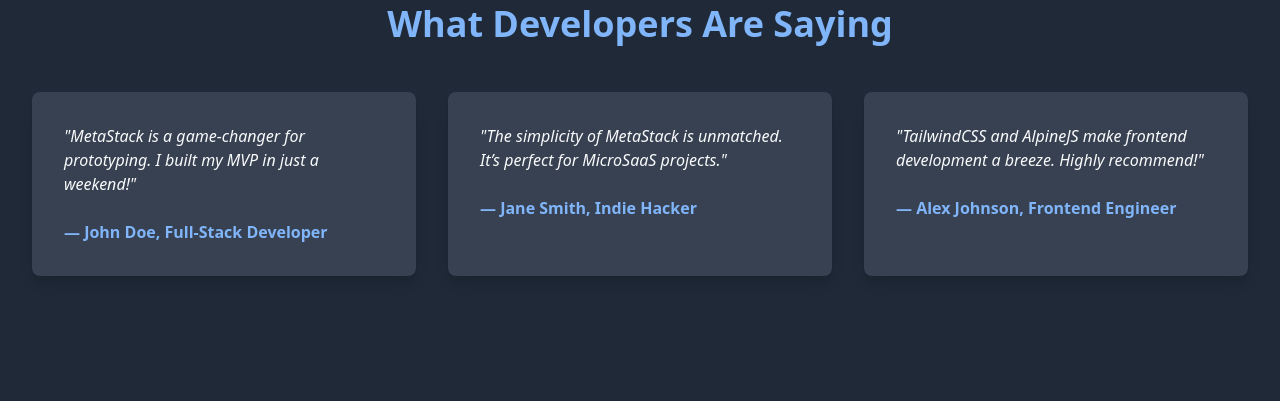
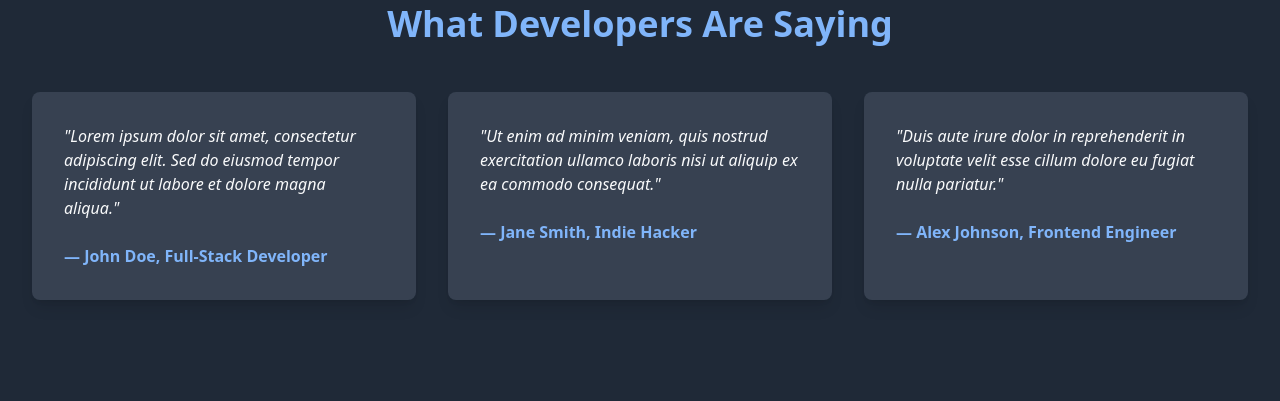
Before and after one commit to anas1412/MetaStack, a website: page index.html in a window 1280 px wide. Shown: the part 1700-2101 px from the top of the page. Drawn offline with nearby package versions, Linux system fonts and the light colour scheme.

Commit message:
added dummy data

```diff
--- a/index.html
+++ b/index.html
@@ -243,8 +243,8 @@
             class="bg-card p-8 rounded-lg shadow-lg hover:shadow-xl transition-all duration-300 overflow-hidden flex flex-col animate-slideInLeft"
           >
             <p class="text-text mb-6 italic">
-              "MetaStack is a game-changer for prototyping. I built my MVP in
-              just a weekend!"
+              "Lorem ipsum dolor sit amet, consectetur adipiscing elit. Sed do
+              eiusmod tempor incididunt ut labore et dolore magna aliqua."
             </p>
             <p class="text-primary font-semibold">
               — John Doe, Full-Stack Developer
@@ -255,8 +255,8 @@
             class="bg-card p-8 rounded-lg shadow-lg hover:shadow-xl transition-all duration-300 overflow-hidden flex flex-col animate-slideInRight"
           >
             <p class="text-text mb-6 italic">
-              "The simplicity of MetaStack is unmatched. It’s perfect for
-              MicroSaaS projects."
+              "Ut enim ad minim veniam, quis nostrud exercitation ullamco
+              laboris nisi ut aliquip ex ea commodo consequat."
             </p>
             <p class="text-primary font-semibold">— Jane Smith, Indie Hacker</p>
           </div>
@@ -265,8 +265,8 @@
             class="bg-card p-8 rounded-lg shadow-lg hover:shadow-xl transition-all duration-300 overflow-hidden flex flex-col animate-slideInLeft"
           >
             <p class="text-text mb-6 italic">
-              "TailwindCSS and AlpineJS make frontend development a breeze.
-              Highly recommend!"
+              "Duis aute irure dolor in reprehenderit in voluptate velit esse
+              cillum dolore eu fugiat nulla pariatur."
             </p>
             <p class="text-primary font-semibold">
               — Alex Johnson, Frontend Engineer
```
